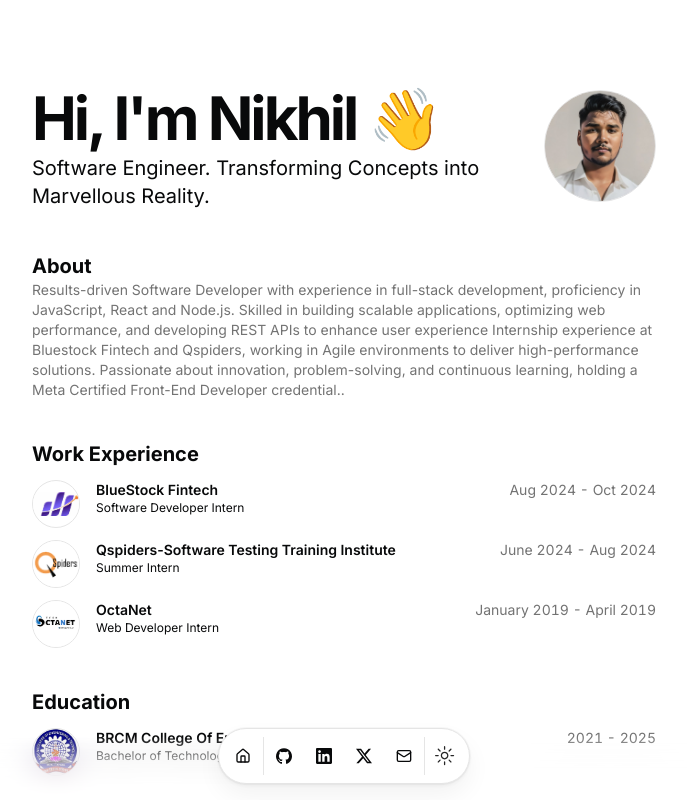
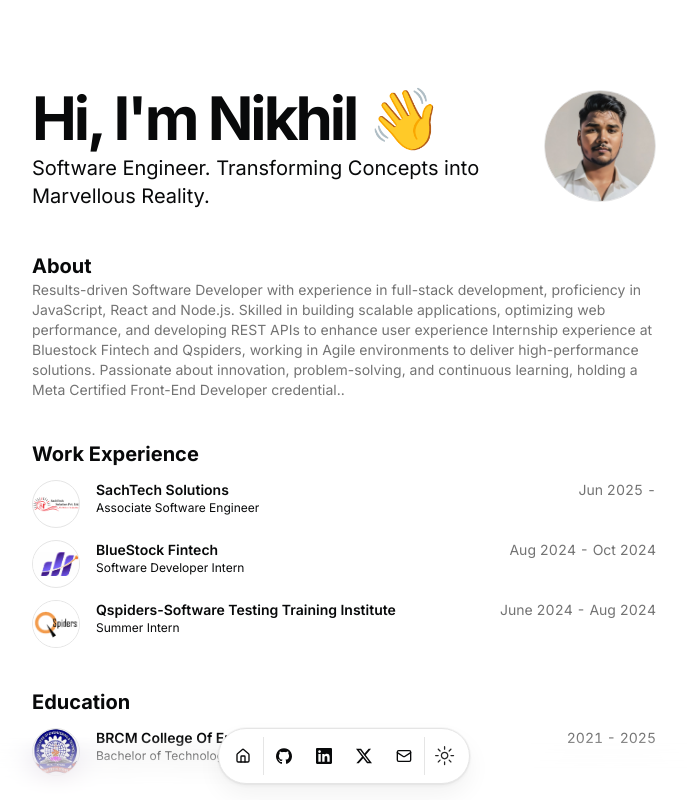
Before and after one commit to ThisisNikkk/portfolio-main, a Next.js app: page / in a window 1280 px wide. Shown: the top 800 px of the page, without its empty margins (296-983 px from the left). Built offline with nearby package versions, Linux system fonts and the light colour scheme.

Commit message:
Exp. Update

```diff
--- a/src/data/resume.tsx
+++ b/src/data/resume.tsx
@@ -52,6 +52,18 @@ export const DATA = {
 
   work: [
     {
+      company: "SachTech Solutions",
+      href: "http://sachtechsolution.com/",
+      badges: [],
+      location: "Onsite",
+      title: "Associate Software Engineer",
+      logoUrl: "/sts_logo.webp",
+      start: "Jun 2025",
+      end: "",
+      description:
+        "",
+    },
+    {
       company: "BlueStock Fintech",
       href: "https://bluestock.in/",
       badges: [],
@@ -75,18 +87,7 @@ export const DATA = {
       description:
         "Served as a Summer Intern, where I developed responsive web applications using HTML, CSS, and JavaScript, enhancing operational efficiency by 20%. I gained valuable experience in ensuring cross-browser compatibility, debugging application issues, and optimizing web applications for maximum speed and scalability, which amplified the online presence by tenfold. Additionally, I achieved a 30% reduction in page load time through front-end optimization and code refactoring, significantly improving the overall user experience.",
     },
-    {
-      company: "OctaNet",
-      href: "https://octanet.in/",
-      badges: [],
-      location: "Remote",
-      title: "Web Developer Intern",
-      logoUrl: "/octa.png",
-      start: "January 2019",
-      end: "April 2019",
-      description:
-        "Designed and optimized cross-platform user interfaces and client-side applications utilizing HTML, CSS, JavaScript, and React, resulting in a 40% increase in user retention.",
-    },
+
   ],
   education: [
     {
```
Also changed, not shown: public/sts_logo.webp (added).
